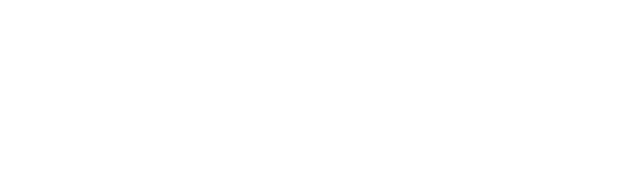
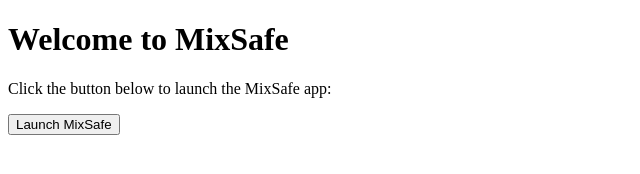
Before and after one commit to judyabus/judyabus.github.io, a plain HTML site: page index.html in a window 1280 px wide. Shown: the whole page, without its empty margins (0-640 px from the left). Drawn offline with Linux system fonts and the light colour scheme.

Commit message:
Update index.html

```diff
--- a/index.html
+++ b/index.html
@@ -3,9 +3,13 @@
 <head>
     <meta charset="UTF-8">
     <meta name="viewport" content="width=device-width, initial-scale=1.0">
-    <title>Document</title>
+    <title>MixSafe App</title>
 </head>
 <body>
-
+    <h1>Welcome to MixSafe</h1>
+    <p>Click the button below to launch the MixSafe app:</p>
+    <form action="/launch" method="post">
+        <button type="submit">Launch MixSafe</button>
+    </form>
 </body>
 </html>
```
